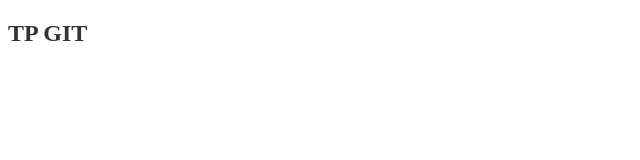
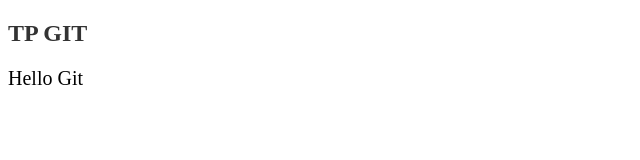
Before and after one commit to oussema50/Tp_Git, a plain HTML site: page index.html in a window 1280 px wide. Shown: the whole page, without its empty margins (0-640 px from the left). Drawn offline with Linux system fonts and the light colour scheme.

Commit message:
create the readme.txt file and update the index.html and style.css

```diff
--- a/index.html
+++ b/index.html
@@ -10,6 +10,7 @@
     </head>
     <body>
         <h2>TP GIT</h2>
+        <p>Hello Git</p>
 
     </body>
 </html>
--- a/style.css
+++ b/style.css
@@ -2,3 +2,7 @@ h2
 {
     color:#333;
 }
+p
+{
+    font-size:20px ;
+}
```
Also changed, not shown: readme.txt (added).
